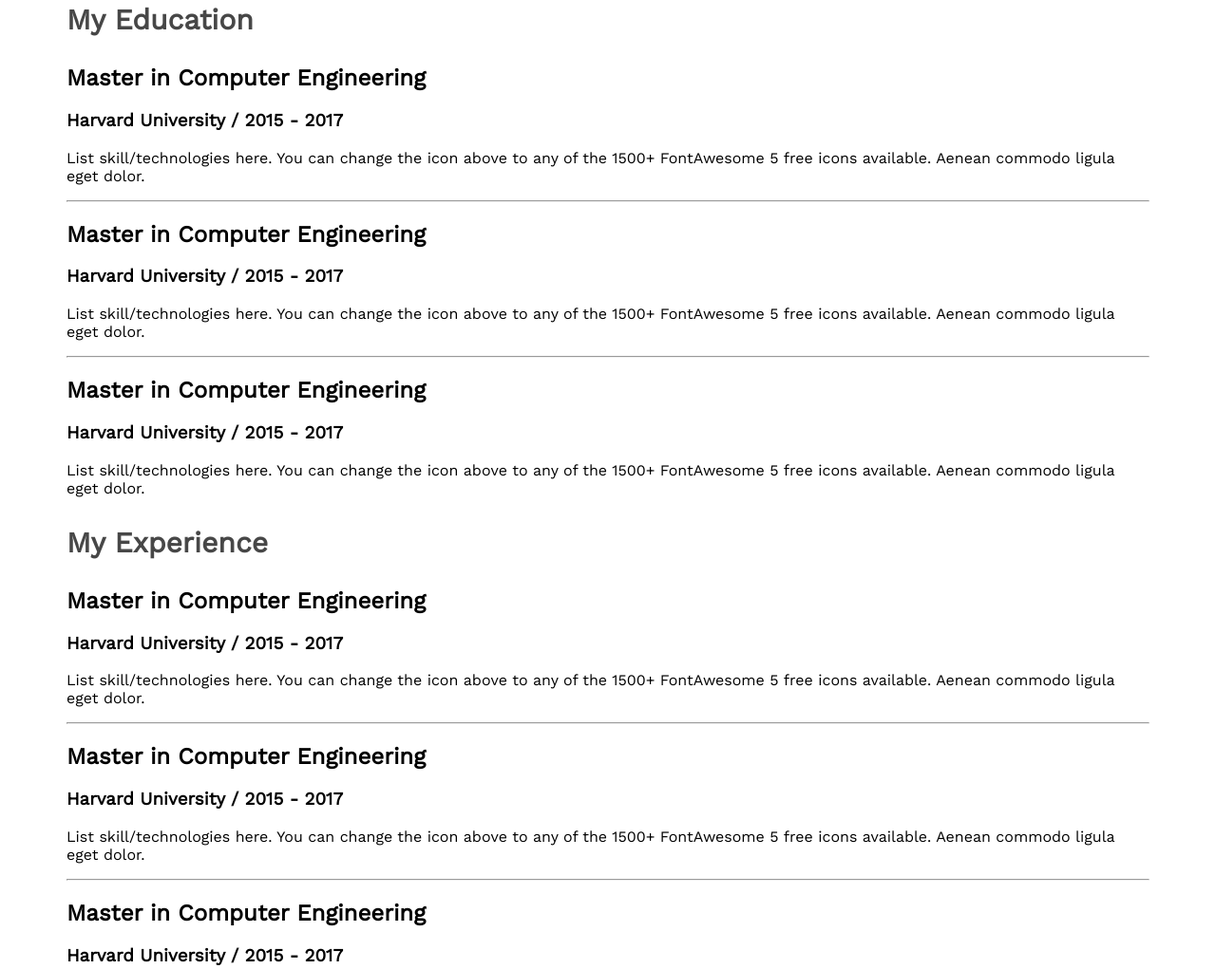
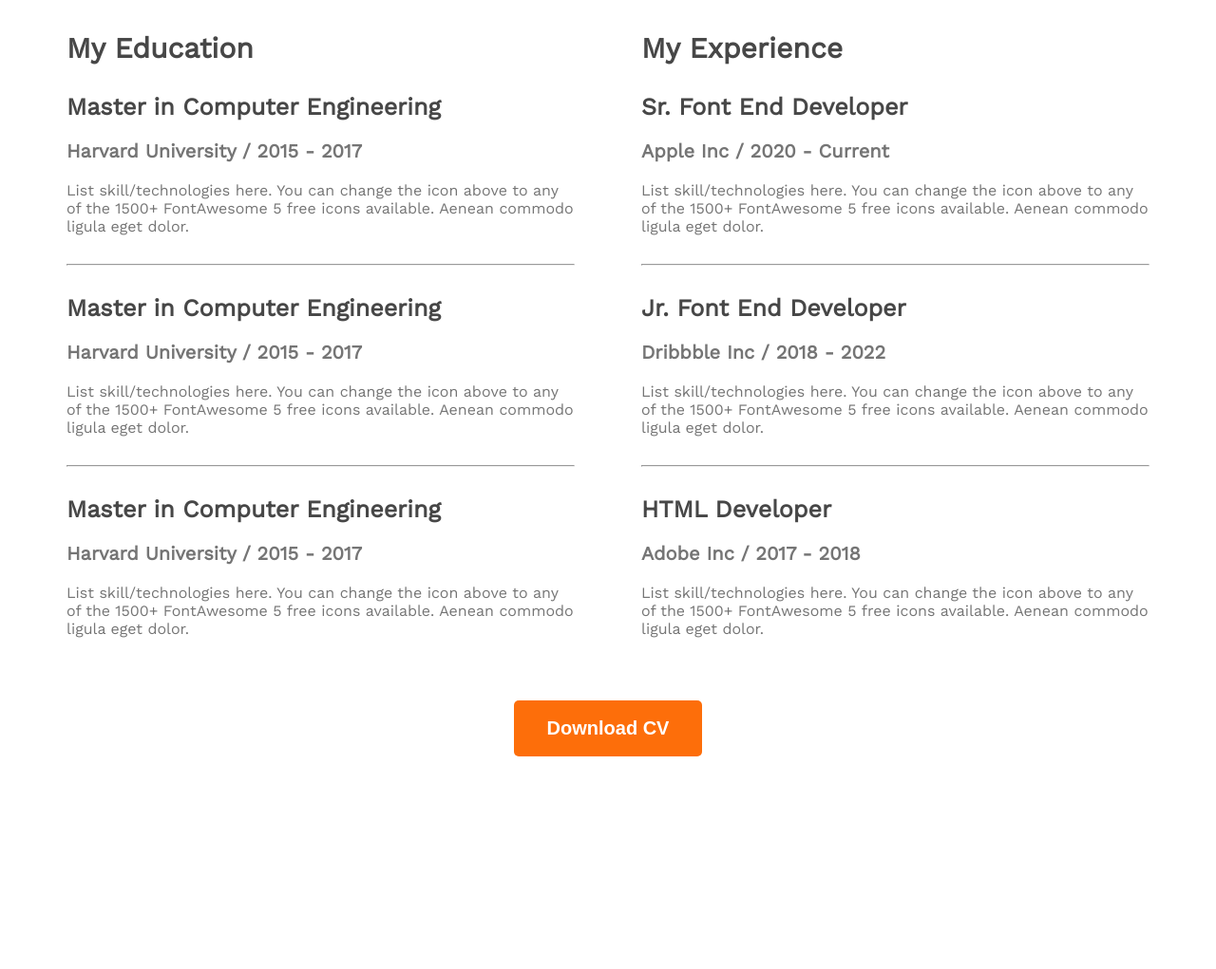
Before and after one commit to masudulalam/web_developer-portfolio, a plain HTML site: page index.html in a window 1280 px wide. Shown: the part 2413-3434 px from the top of the page at 95% size. After the commit the page ends 3218 px from the top, so only its background shows below. Drawn offline with nearby package versions, Linux system fonts and the light colour scheme.

Commit message:
finished the resume section

```diff
--- a/index.html
+++ b/index.html
@@ -139,33 +139,40 @@
                     <h3 class="resume-column-title">My Experience</h3>
 
                     <div class="resume-item">
-                        <h2 class="resume-item-title">Master in Computer Engineering</h2>
-                        <h3 class="resume-item-institute">Harvard University / 2015 - 2017</h3>
+                        <h2 class="resume-item-title">Sr. Font End Developer</h2>
+                        <h3 class="resume-item-institute">Apple Inc / 2020 - Current</h3>
                         <p class="resume-item-description">List skill/technologies here. You can change the icon above
                             to any of the 1500+ FontAwesome 5 free icons available. Aenean commodo ligula eget dolor.
                         </p>
                     </div>
                     <hr>
                     <div class="resume-item">
-                        <h2 class="resume-item-title">Master in Computer Engineering</h2>
-                        <h3 class="resume-item-institute">Harvard University / 2015 - 2017</h3>
+                        <h2 class="resume-item-title">Jr. Font End Developer</h2>
+                        <h3 class="resume-item-institute">Dribbble Inc / 2018 - 2022</h3>
                         <p class="resume-item-description">List skill/technologies here. You can change the icon above
                             to any of the 1500+ FontAwesome 5 free icons available. Aenean commodo ligula eget dolor.
                         </p>
                     </div>
                     <hr>
                     <div class="resume-item">
-                        <h2 class="resume-item-title">Master in Computer Engineering</h2>
-                        <h3 class="resume-item-institute">Harvard University / 2015 - 2017</h3>
-                        <p class="resume-item-description">List skill/technologies here. You can change the icon above
-                            to any of the 1500+ FontAwesome 5 free icons available. Aenean commodo ligula eget dolor.
+                        <h2 class="resume-item-title">HTML Developer</h2>
+                        <h3 class="resume-item-institute">Adobe Inc / 2017 - 2018</h3>
+                        <p class="resume-item-description">List skill/technologies here. You can change the icon
+                            above
+                            to any of the 1500+ FontAwesome 5 free icons available. Aenean commodo ligula eget
+                            dolor.
                         </p>
                     </div>
                 </div>
             </div>
+            <div class="download-cv">
+                <button class="btn-primary">Download CV</button>
+            </div>
         </section>
     </main>
-    <footer></footer>
+    <footer>
+
+    </footer>
 </body>
 
 </html>
--- a/styles/portfolio.css
+++ b/styles/portfolio.css
@@ -161,3 +161,37 @@ main section {
     font-size: 30px;
     font-weight: 700;
 }
+
+.resume-container {
+    display: flex;
+    gap: 70px;
+}
+
+.resume-item-title {
+    color: #474747;
+    font-size: 25px;
+    font-weight: 700;
+    margin-bottom: 10px;
+}
+
+.resume-item-institute {
+    color: #757575;
+    font-size: 20px;
+    font-weight: 600;
+    margin-bottom: 20px;
+}
+
+.resume-item-description {
+    color: #757575;
+    font-size: 16px;
+    font-weight: 400;
+}
+
+.resume-container hr{
+    margin: 30px 0px;
+}
+
+.download-cv{
+    text-align: center;
+    margin-top: 50px;
+}
```
Also changed, not shown: 2 other files.
